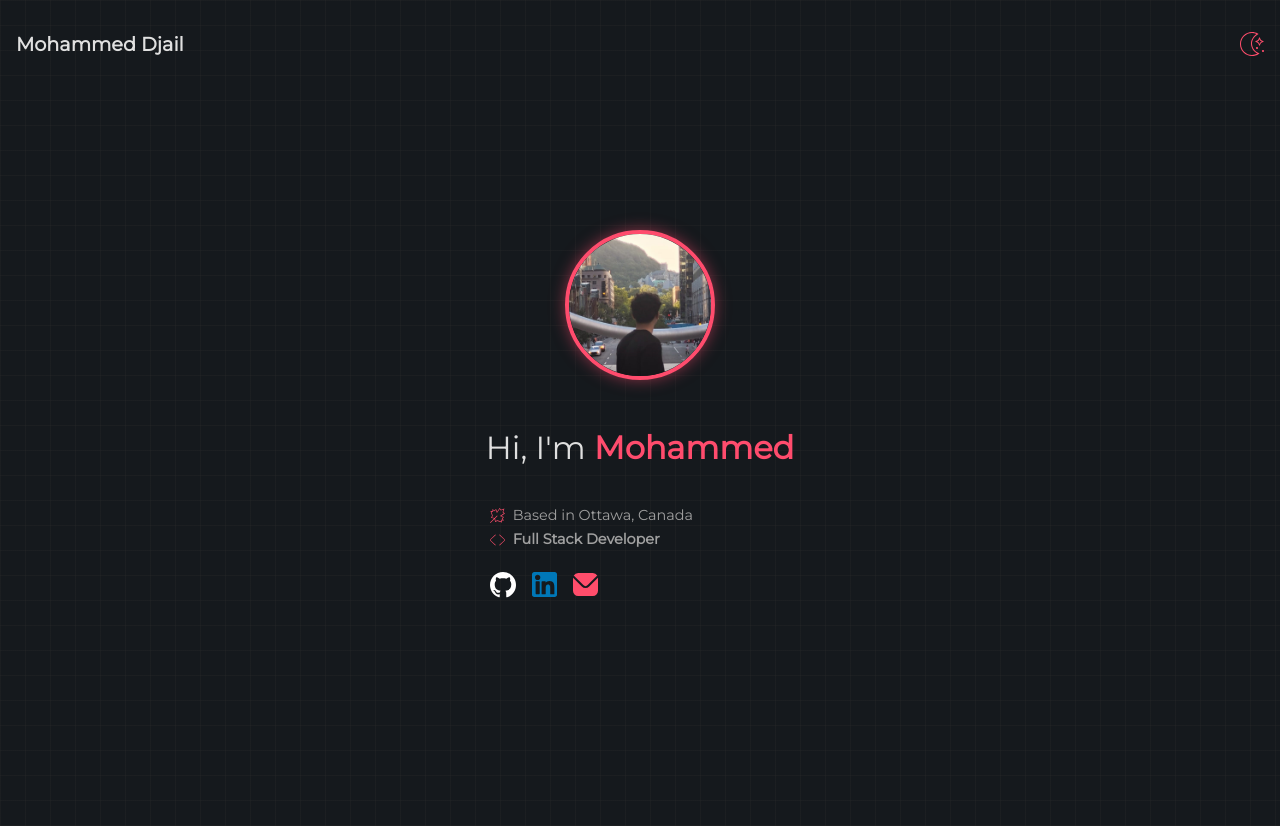
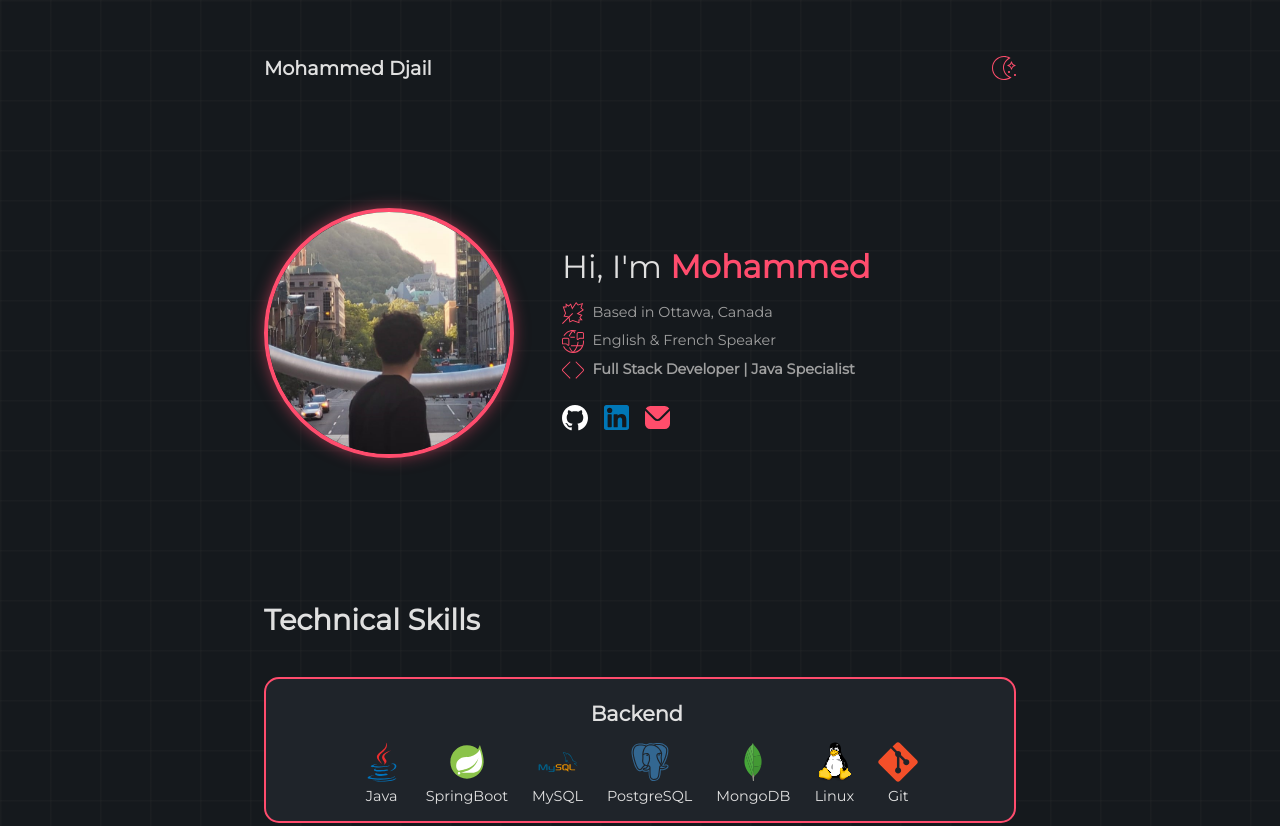
Before and after one commit to djailmohammed/djailmohammed.github.io, a plain HTML site: page index.html in a window 1280 px wide. Shown: the top 826 px of the page. Drawn offline with Linux system fonts and the light colour scheme.

Commit message:
Added media query

```diff
--- a/CSS/style.css
+++ b/CSS/style.css
@@ -27,40 +27,40 @@ body {
 
     background:
         repeating-linear-gradient(
-            rgba(43, 43, 43, 0.3),
-            rgba(43, 43, 43, 0.3) 1px,
-            transparent 1px,
-            transparent 25px
+            rgba(50, 50, 50, 0.2),
+            rgba(50, 50, 50, 0.2) 1px,
+            transparent 2px,
+            transparent 50px
         ),
         repeating-linear-gradient(
             to right,
-            rgba(43, 43, 43, 0.3),
-            rgba(43, 43, 43, 0.3) 1px,
-            transparent 1px,
-            transparent 25px
+            rgba(50, 50, 50, 0.2),
+            rgba(50, 50, 50, 0.2) 1px,
+            transparent 2px,
+            transparent 50px
         )
     var(--bg);
 }
 
-/* Hero section */
+    .main-column {
+    max-width: 400px;
+    width: 100%;
+    padding: 1.5rem;
+    position: relative;
+    display: flex;
+    flex-direction: column;
+    align-items: center;
+}
+    /* Hero section */
     .hero {
-        min-height: 100vh;
-        display: flex;
-        flex-direction: column;
-        align-items: center;
-        justify-content: center;
-        text-align: center;
+        width: 100%;
     }
 
     /** Header with name and toggle switch */
         .hero-header {
-            position: absolute;
-            top: 1rem;
-            left: 0;
-            width: 100%;
             display: flex;
             justify-content: space-between;
-            padding: 1rem 1rem;
+            margin-top: 2rem;
             color: var(--text);
         }
 
@@ -82,11 +82,16 @@ body {
             font-weight: bold;
         }
 
+        .title {
+            margin-left: 0;
+            text-align: left;
+        }
+
         /* Info section with icons below */
         .hero-info {
             text-align: left;
-            max-width: 300px;
-            margin-top: 1rem;
+            margin-top: 3rem;
+            width: 100%;
         }
             /* Bold role in the info section*/
             .text-role {
@@ -111,8 +116,8 @@ body {
 
 /* Profile picture */
     .profile-pic {
-    width: 150px;
-    height: 150px;
+    width: 220px;
+    height: 220px;
     border-radius: 50%;
     border: 4px solid var(--accent);
     overflow: hidden;
@@ -121,6 +126,7 @@ body {
     align-items: center;
     box-shadow: 0 0 15px rgba(255, 76, 109, 0.5); /* glow effect */
     margin: 2rem auto;
+    margin-top: 10rem;
     }
 
 /* Link social icons */
@@ -171,14 +177,15 @@ body {
         margin-left: 0rem;
     }
 
-    .skills {
+    .container {
         display: flex;
         flex-direction: column;
         gap: 1.5rem;
-        margin: 2rem;
+        margin-top: 10rem;
     }
 
     .skill-box {
+        width: 100%;
         background-color: var(--surface);
         border: 2px solid var(--accent);
         border-radius: 15px;
@@ -222,6 +229,23 @@ body {
         color: var(--text);
     }
 
+
+
+/*Projects section*/
+    .projects {
+        display: flex;
+        flex-direction: column;
+        gap: 1.5rem;
+        margin-top: 10rem;
+    }
+
+    .project-box {
+        width: 100%;
+    }
+
+
+
+
 /*Footer*/
     footer {
         width: 100%;
@@ -242,15 +266,34 @@ body {
 
 
 
-@media (min-width: 768px) {
-    /* Tablet styles */
-    nav ul {
-    display: flex;
-    gap: 1rem;
+@media (min-width: 825px) {
+    .main-column {
+        max-width: 800px;
     }
 
-    main {
-    display: grid;
-    grid-template-columns: 1fr 1fr;
+    .profile-pic {
+        width: 250px;
+        height: 250px;
+        margin-top: 0rem;
+        margin-right: 3rem;
+    }
+
+    .container {
+        margin-top: 6rem;
+        width: 100%;
+    }
+
+    .hero-content {
+        display: flex;
+        align-items: center;
+        justify-content: flex-start;
+        width: 100%;
+        margin-top: 8rem;
+    }
+
+    .hero-info {
+        margin-top: -2rem;
+        width: auto;
+        flex: 1;
     }
 }
--- a/index.html
+++ b/index.html
@@ -16,20 +16,19 @@
 </head>
 
 <body>
+    <div class="main-column">
         <section class="hero">
             <div class="hero-header">
                 <div class="header-left">Mohammed Djail</div>
-            <div class="header-right">
-                <img class="toggle-icon icon" src="Images/moon-stars.svg" alt="Toggle Mode">
+                <div class="header-right"><img class="toggle-icon icon" src="Images/moon-stars.svg" alt="Toggle Mode"></div>
             </div>
-        </div>
-        <div class="profile-pic">
-            <img src="Images/my-picture.JPG" alt="Mohammed Djail">
-        </div>
-        <h2>Hi, I'm <span id="name">Mohammed</span></h2>
+            <div class="hero-content">
+                <div class="profile-pic"><img src="Images/my-picture.JPG" alt="Mohammed Djail"></div>
                 <div class="hero-info">
+                    <h2 class="title">Hi, I'm <span id="name">Mohammed</span></h2>
                     <h3><img class="icon" src="Images/leaf.svg" alt="Maple Leaf">Based in Ottawa, Canada</h3>
-            <h3 class="text-role"><img class="icon" src="Images/code.svg" alt="Maple Leaf">Full Stack Developer</h3>
+                    <h3><img class="icon" src="Images/language.svg" alt="Languages">English & French Speaker</h3>
+                    <h3 class="text-role"><img class="icon" src="Images/code.svg" alt="Maple Leaf">Full Stack Developer | Java Specialist</h3>
                     <div class="social-icons">
                         <a href="https://github.com/HDMohammed" target="_blank">
                             <img class="social-icon github" src="Images/github.svg" alt="GitHub">
@@ -42,9 +41,10 @@
                         </a>
                     </div>
                 </div>
+            </div>
         </section>
 
-    <section class="skills">
+        <section class="container">
             <h2 class="section-title">Technical Skills</h2>
             <div class="skill-box">
                 <h3>Backend</h3>
@@ -99,6 +99,13 @@
             </div>
         </section>
 
+        <section class="container">
+            <h2 class="section-title">Projects</h2>
+        </section>
+    </div>
+
+
+
     <!--Footer with Signature and Date-->
     <footer>
         <div class="footer-line"></div>
```
Also changed, not shown: Images/language.svg (added). Lines whose indentation alone changed are shown as unchanged.
